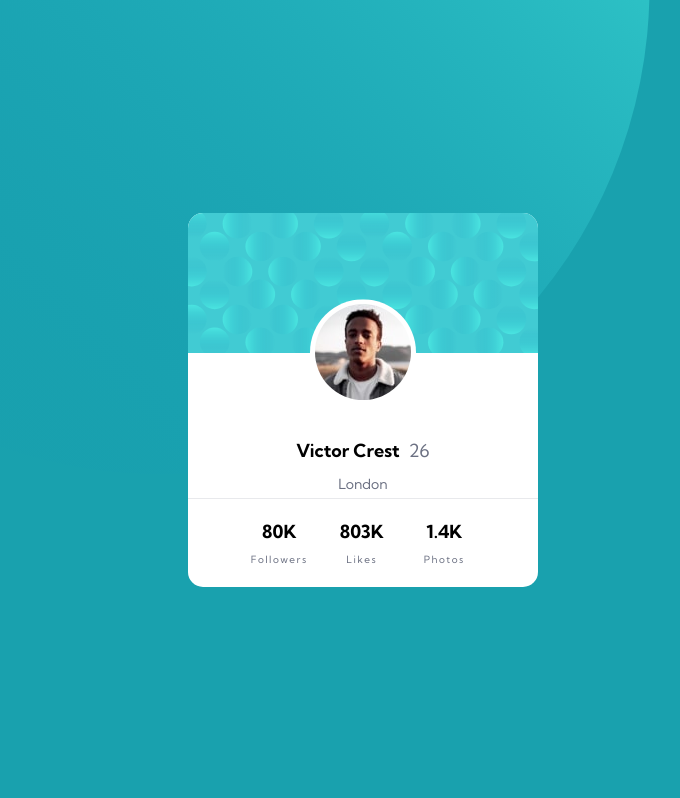
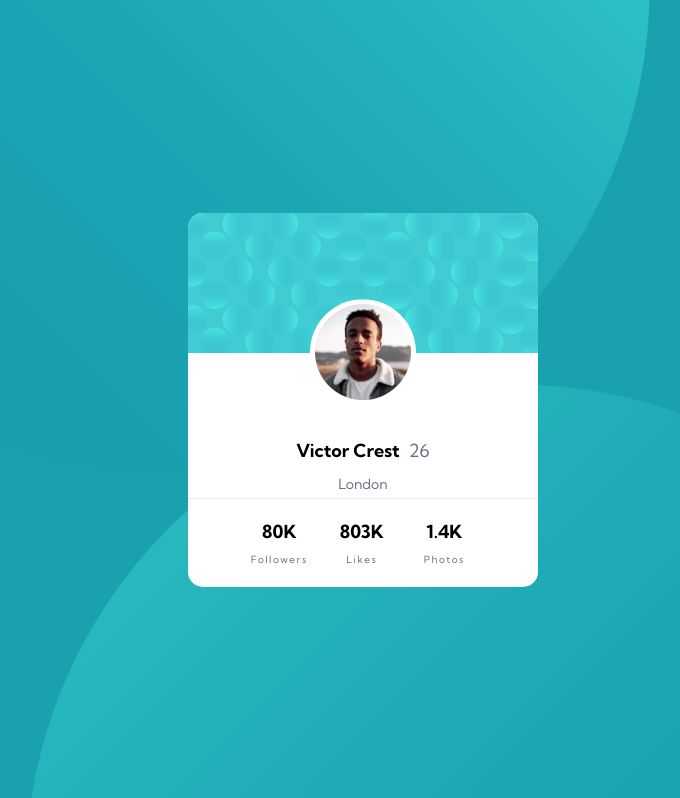
Before and after one commit to TdZink/FrontEndMenor-profile-card-component-main, a website built with Parcel: page src/index.html in a window 1280 px wide. Shown: the top 798 px of the page, without its empty margins (277-957 px from the left). Built offline with nearby package versions, Linux system fonts and the light colour scheme.

Commit message:
Bottom background circled added. Working on keeping position of circles when screen size changes.

```diff
--- a/src/index.html
+++ b/src/index.html
@@ -15,7 +15,10 @@
 
 <body>
   <div class="background-top-image">
-    <img src="./images/bg-pattern-top.svg" alt="Background top right circle">
+    <img src="./images/bg-pattern-top.svg" alt="Background top left circle">
+  </div>
+  <div class="background-bottom-image">
+    <img src="./images/bg-pattern-bottom.svg" alt="Background bottom right circle">
   </div>
 
   <div class="card-container">
--- a/src/style.css
+++ b/src/style.css
@@ -16,12 +16,20 @@ body {
     background: var(--color-primiary-baackground);
     font-family: "Kumbh Sans", sans-serif;
     font-size: 18px;
+    overflow-x: hidden;
+    overflow-y: hidden;
 }
 
 .background-top-image {
     position: absolute;
     bottom: 40%;
     left: -4%;
+}
+
+.background-bottom-image {
+    position: absolute;
+    top: 48%;
+    right: 0%;
 }
 
 .attribution {
```
Also changed, not shown: dist/bg-pattern-bottom.11e7f7ba.svg (added), dist/index.html, 3 other files.
